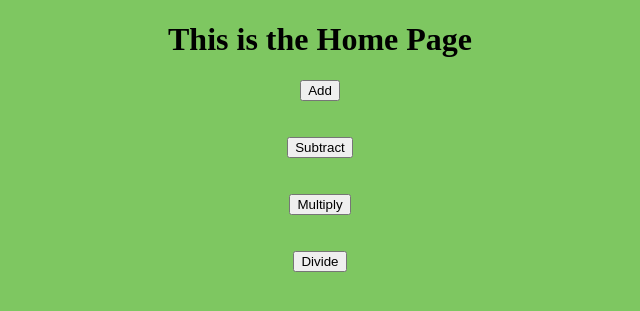
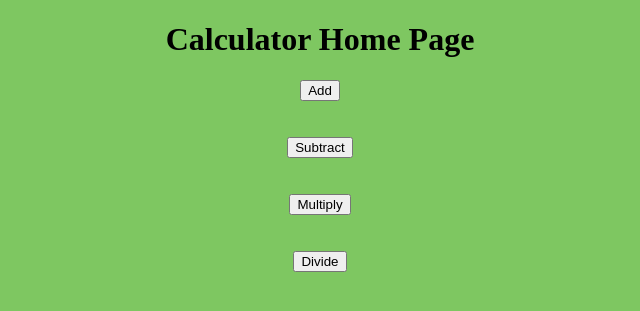
Before and after one commit to dawoodgit/adeenascalc, a Flask app: page / in a window 1280 px wide. Shown: the top 311 px of the page, without its empty margins (320-960 px from the left). Run offline with Flask 2, Linux system fonts and the light colour scheme.

Commit message:
Heading changed

```diff
--- a/templates/home.html
+++ b/templates/home.html
@@ -7,7 +7,7 @@
     <title>Home Page</title>
 </head>
 <body>
-    <h1>This is the Home Page</h1>
+    <h1>Calculator Home Page</h1>
     <div style="color: black;">
         <form action="{{ url_for('addition')}}" method="get">
             <button type="submit">Add</button>
```
